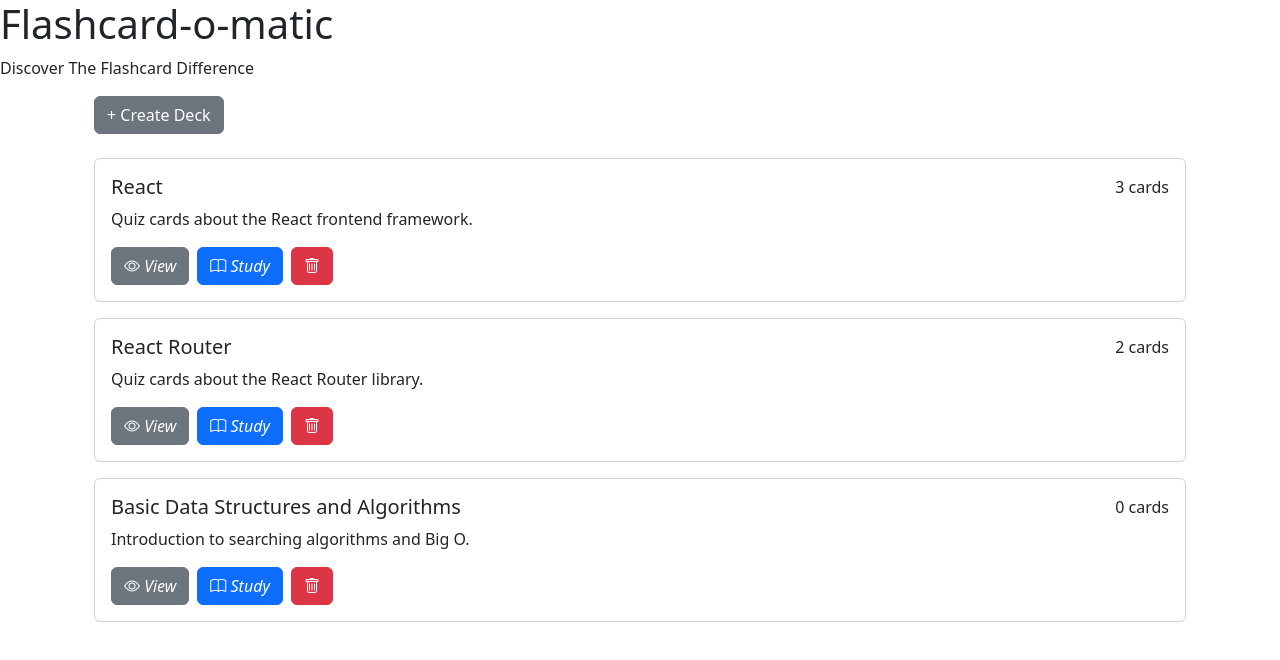
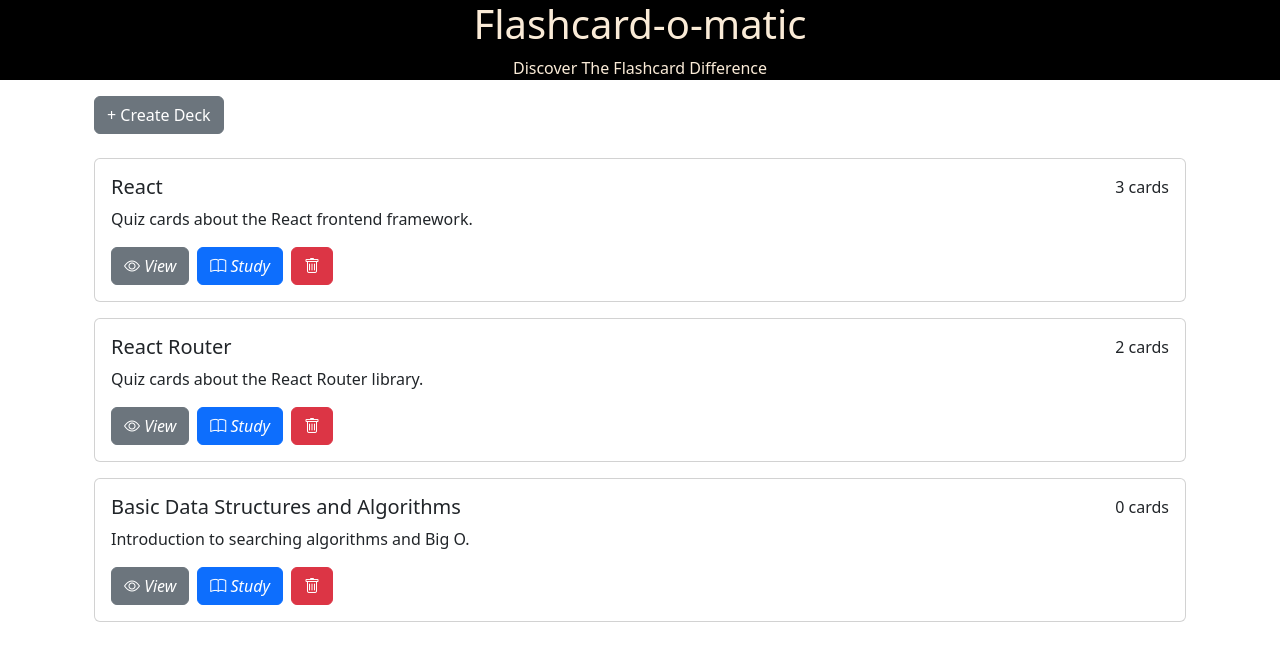
Before and after one commit to jkfaris94/Flashcard-O-Matic, a React (Create React App) app: page / in a window 1280 px wide. Shown: the top 660 px of the page. Built offline with nearby package versions, Linux system fonts and the light colour scheme.

Commit message:
used css for styling Header

```diff
--- a/src/common/Header.js
+++ b/src/common/Header.js
@@ -1,6 +1,6 @@
 function Header () {
     return (
-        <div>
+        <div className="header">
             <h1>Flashcard-o-matic</h1>
             <p>Discover The Flashcard Difference</p>
         </div>
--- a/src/index.css
+++ b/src/index.css
@@ -1 +1,7 @@
 @import url("https://cdn.jsdelivr.net/npm/bootstrap-icons@1.11.3/font/bootstrap-icons.min.css");
+
+.header {
+    background-color: black;
+    text-align: center;
+    color: antiquewhite;
+}
```
